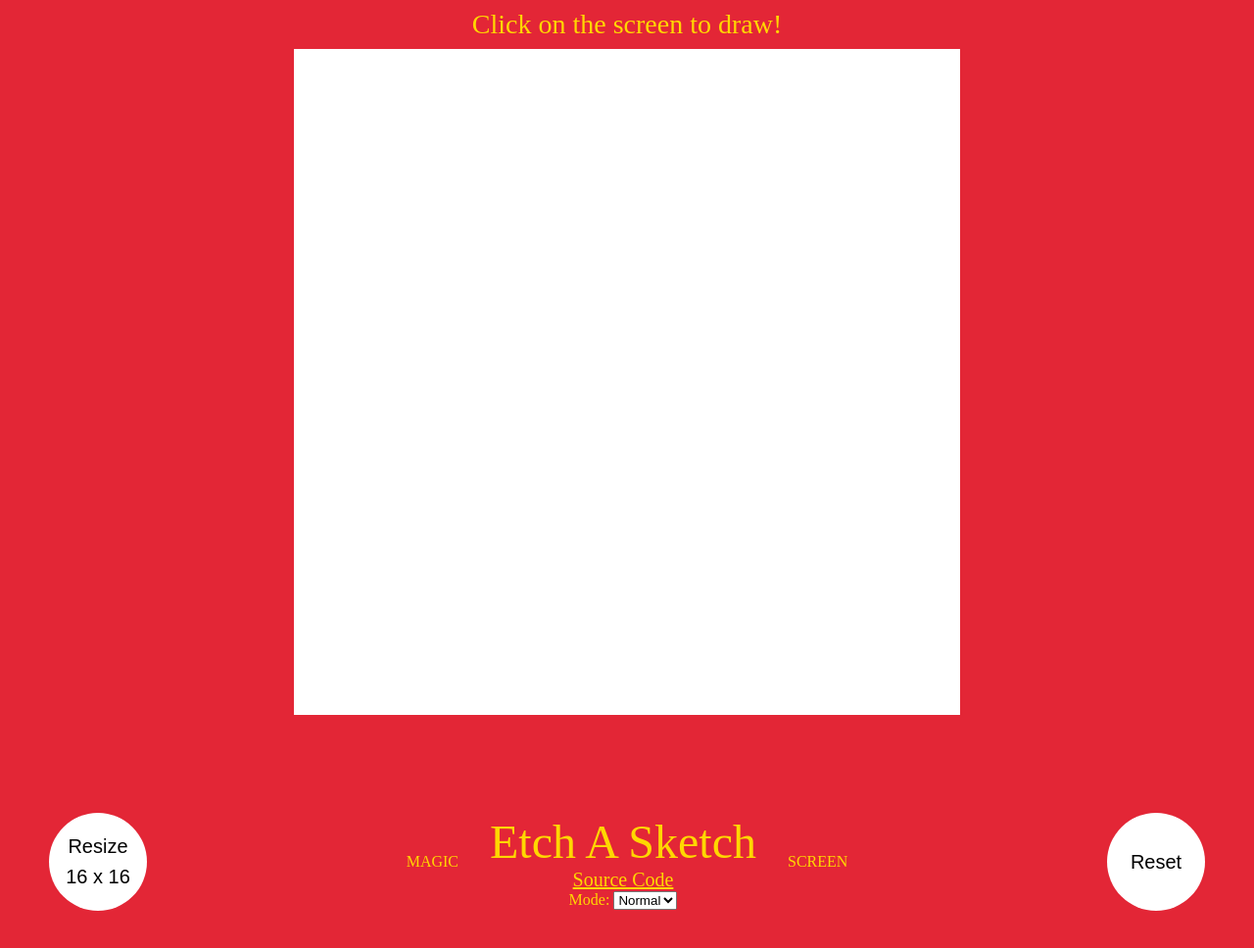
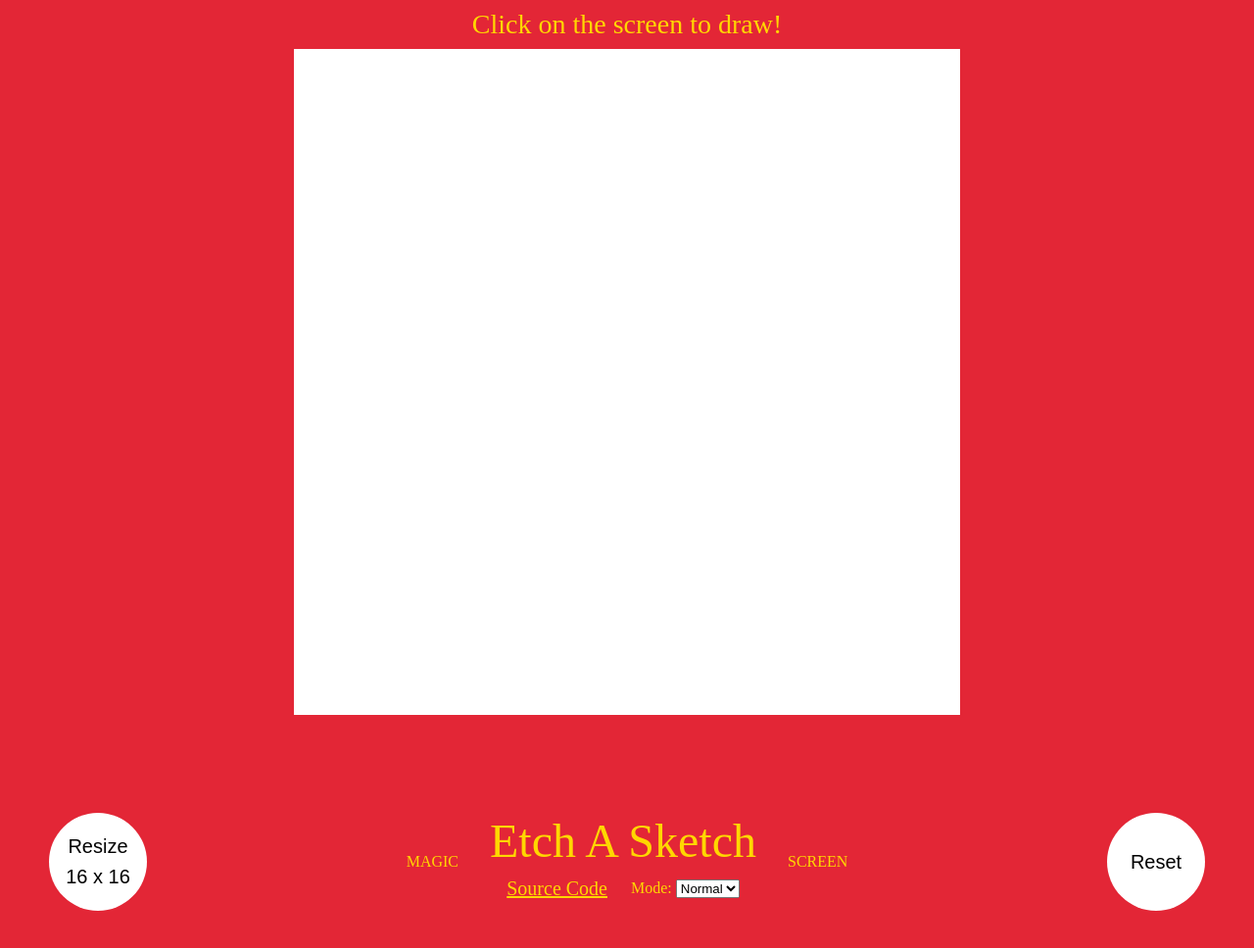
Before and after one commit to Springfall89/etch-a-sketch, a plain HTML site: page index.html in a window 1280 px wide. Shown: the whole page at 98% size. Drawn offline with Linux system fonts and the light colour scheme.

Commit message:
Add flex to main logo bottom part

```diff
--- a/css/index.css
+++ b/css/index.css
@@ -90,6 +90,16 @@ a:hover
 {
     font-size: clamp(1rem, 5vw, 3rem);
 }
+.logo-main-bottom
+{
+    display: flex;
+    justify-content: center;
+    align-items: center;
+    flex-wrap: wrap-reverse;
+    column-gap: 24px;
+    row-gap: 10px;
+    padding: 10px 16px;
+}
 .src-text,
 .knob
 {
```
